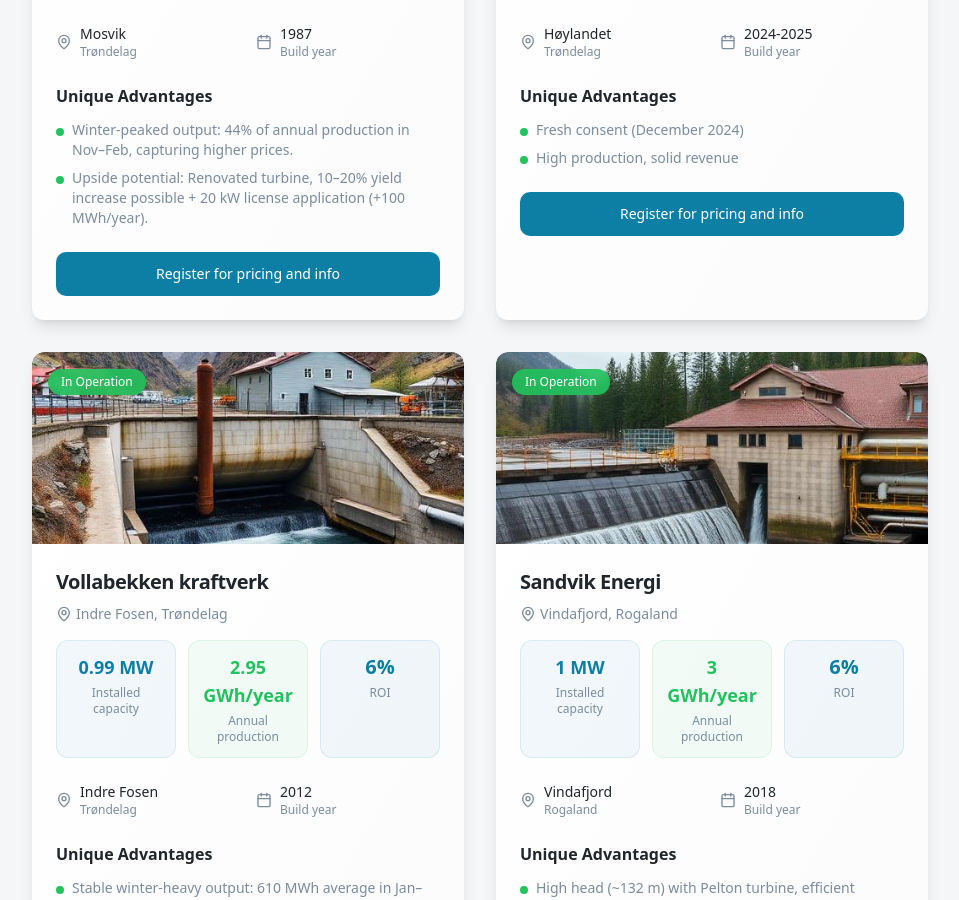
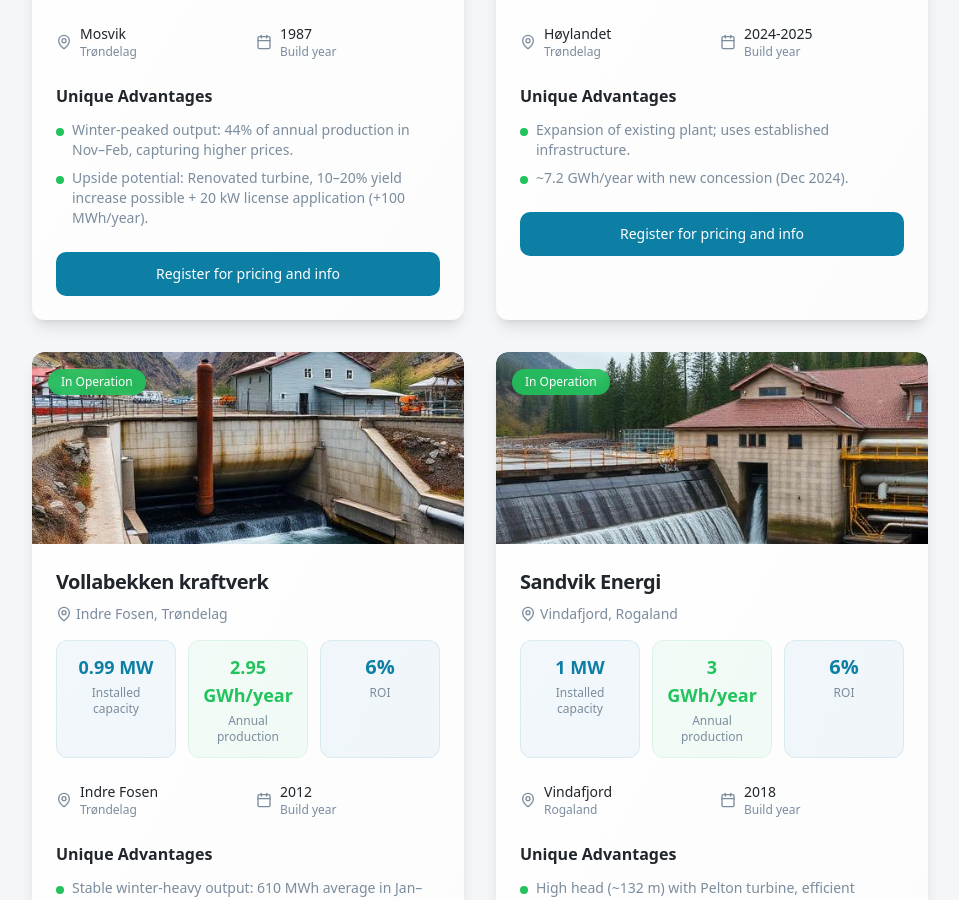
Before and after one commit to rastumbenjamin-gif/smakraftmegleren, a React (Vite) app: page / in a window 1280 px wide. Shown: the part 2588-3488 px from the top of the page, without its empty margins (160-1119 px from the left). Built offline with nearby package versions, Linux system fonts and the light colour scheme.

Commit message:
Code edited in Lovable Code Editor

```diff
--- a/src/contexts/LanguageContext.tsx
+++ b/src/contexts/LanguageContext.tsx
@@ -133,8 +133,8 @@ const translations = {
     'opportunities.hindbergelva.advantage1': 'Winter-peaked output: 44% of annual production in Nov–Feb, capturing higher prices.',
     'opportunities.hindbergelva.advantage2': 'Upside potential: Renovated turbine, 10–20% yield increase possible + 20 kW license application (+100 MWh/year).',
     'opportunities.hindbergelva.advantage3': 'Price leverage: NO03 area expected to rise with new grid connections to southern Norway',
-    'opportunities.bjora.advantage1': 'Fresh consent (December 2024)',
-    'opportunities.bjora.advantage2': 'High production, solid revenue',
+    'opportunities.bjora.advantage1': 'Expansion of existing plant; uses established infrastructure.',
+    'opportunities.bjora.advantage2': '~7.2 GWh/year with new concession (Dec 2024).',
     'opportunities.sandvik.advantage1': 'High head (~132 m) with Pelton turbine, efficient energy conversion at low flow rates, giving stable production.',
     'opportunities.sandvik.advantage2': 'Modern plant (commissioned 2018), low maintenance needs, long technical lifetime, and updated technology.',
     'opportunities.sandvik.advantage3': 'Solid annual output (~3 GWh) relative to installed capacity (1 MW), ensuring attractive yield in the small hydro segment.',
@@ -353,8 +353,8 @@ const translations = {
     'opportunities.hindbergelva.advantage1': 'Vintertoppet produksjon: 44 % av årsproduksjonen i nov–feb, gir høyere snittpris.',
     'opportunities.hindbergelva.advantage2': 'Oppsidepotensial: Renovert turbin, 10–20 % mer produksjon mulig + 20 kW konsesjonssøknad (+100 MWh/år).',
     'opportunities.hindbergelva.advantage3': 'Prisvekst: NO03-området forventes å stige med nye linjer til Sør-Norge.',
-    'opportunities.bjora.advantage1': 'Fersk konsesjon (desember 2024)',
-    'opportunities.bjora.advantage2': 'Høy produksjon, solid inntekt',
+    'opportunities.bjora.advantage1': 'Utvidelse av eksisterende verk; bruker etablert infrastruktur.',
+    'opportunities.bjora.advantage2': '~7,2 GWh/år med ny konsesjon (des 2024).',
     'opportunities.sandvik.advantage1': 'Høyt fall (~132 m) med Pelton-turbin: effektiv energikonvertering ved lav vannføring, som gir stabil produksjon.',
     'opportunities.sandvik.advantage2': 'Moderne kraftverk (idrift 2018) med lave vedlikeholdsbehov, lang teknisk levetid og oppdatert teknologi.',
     'opportunities.sandvik.advantage3': 'Solid årsproduksjon (~3 GWh) i forhold til installert kapasitet (1 MW), som sikrer attraktiv avkastning i småkraftsegmentet.',
```
